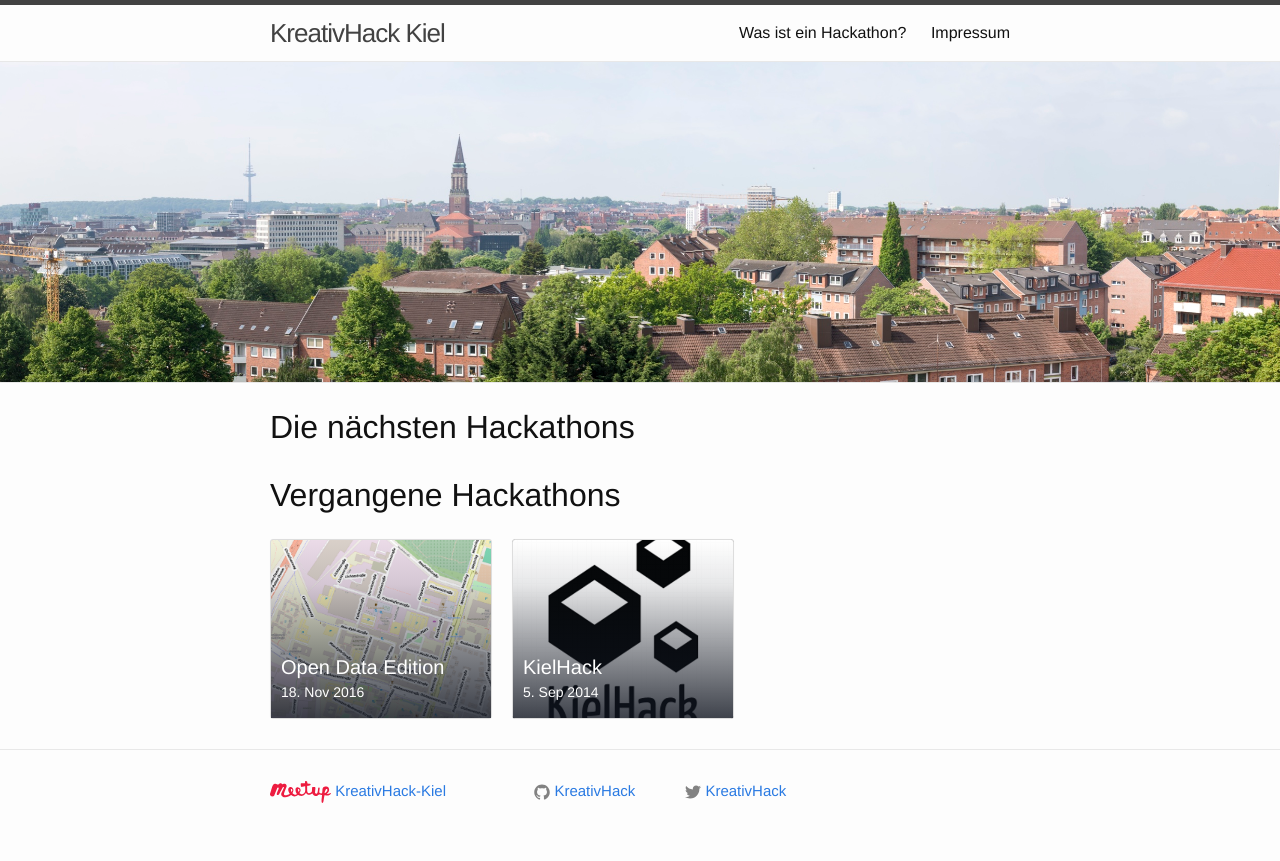
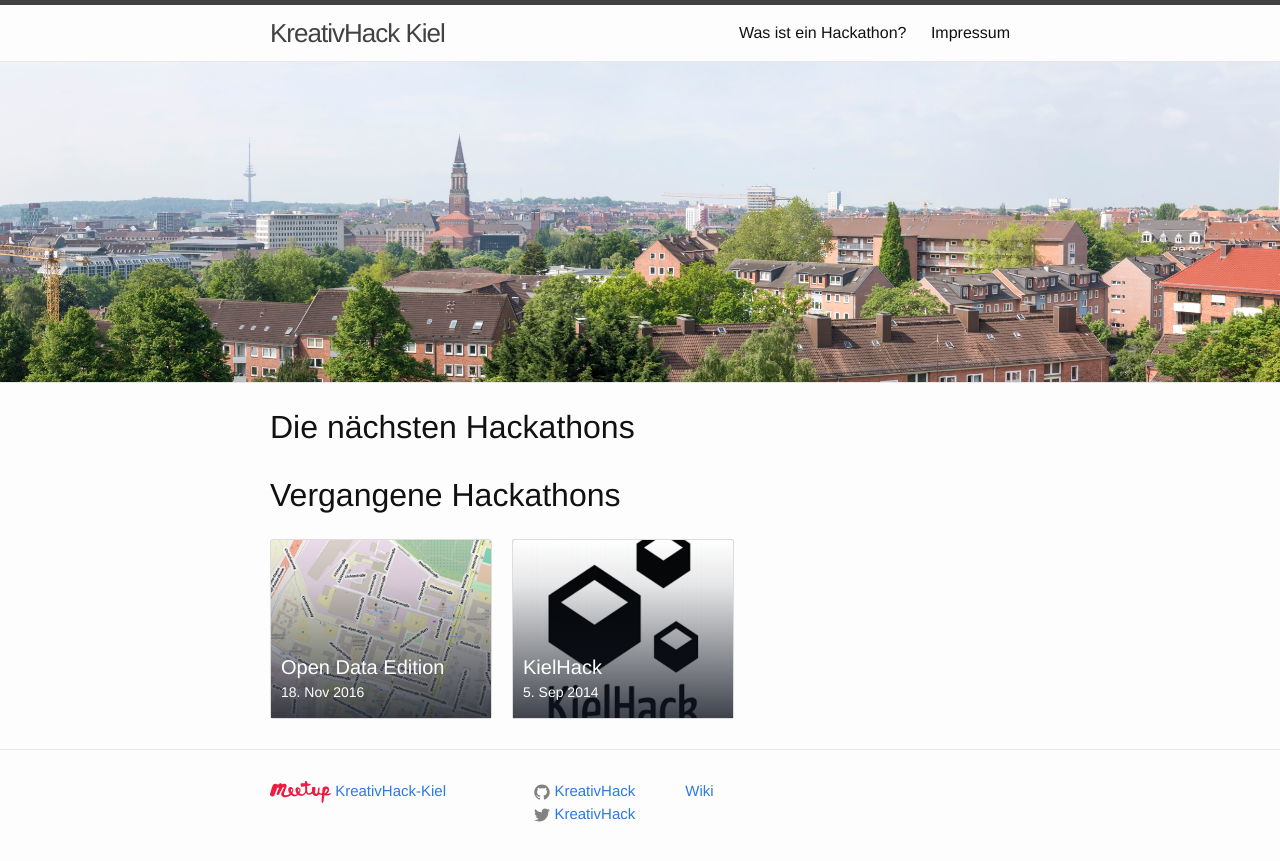
Before and after one commit to KreativHack/.de, a Jekyll site: the page built from index.html, in a window 1280 px wide. Shown: the top 861 px of the page. Built offline with Jekyll 4.4.1, drawn with Linux system fonts in a browser that asks for light colours.

Commit message:
add wiki link to page footer

```diff
--- a/_includes/footer.html
+++ b/_includes/footer.html
@@ -20,11 +20,6 @@
             {% include icon-github.html username=site.github_username %}
           </li>
           {% endif %}
-        </ul>
-      </div>
-
-      <div class="footer-col footer-col-3">
-        <ul class="social-media-list">
           {% if site.twitter_username %}
           <li>
             {% include icon-twitter.html username=site.twitter_username %}
@@ -33,6 +28,14 @@
         </ul>
       </div>
 
+      <div class="footer-col footer-col-3">
+        <ul class="social-media-list">
+          <li>
+            <a href="https://wiki.kreativhack.de/kh16/start">Wiki</a>
+          </li>
+        </ul>
+      </div>
+
     </div>
 
   </div>
```
